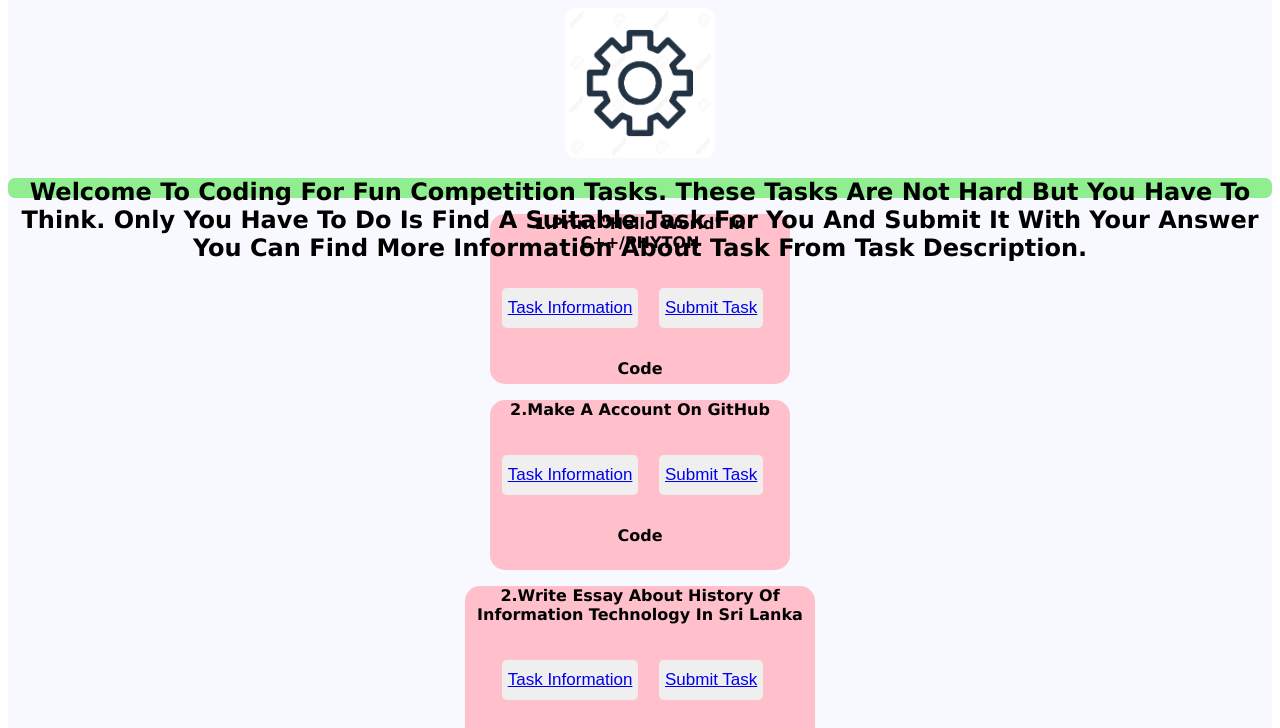
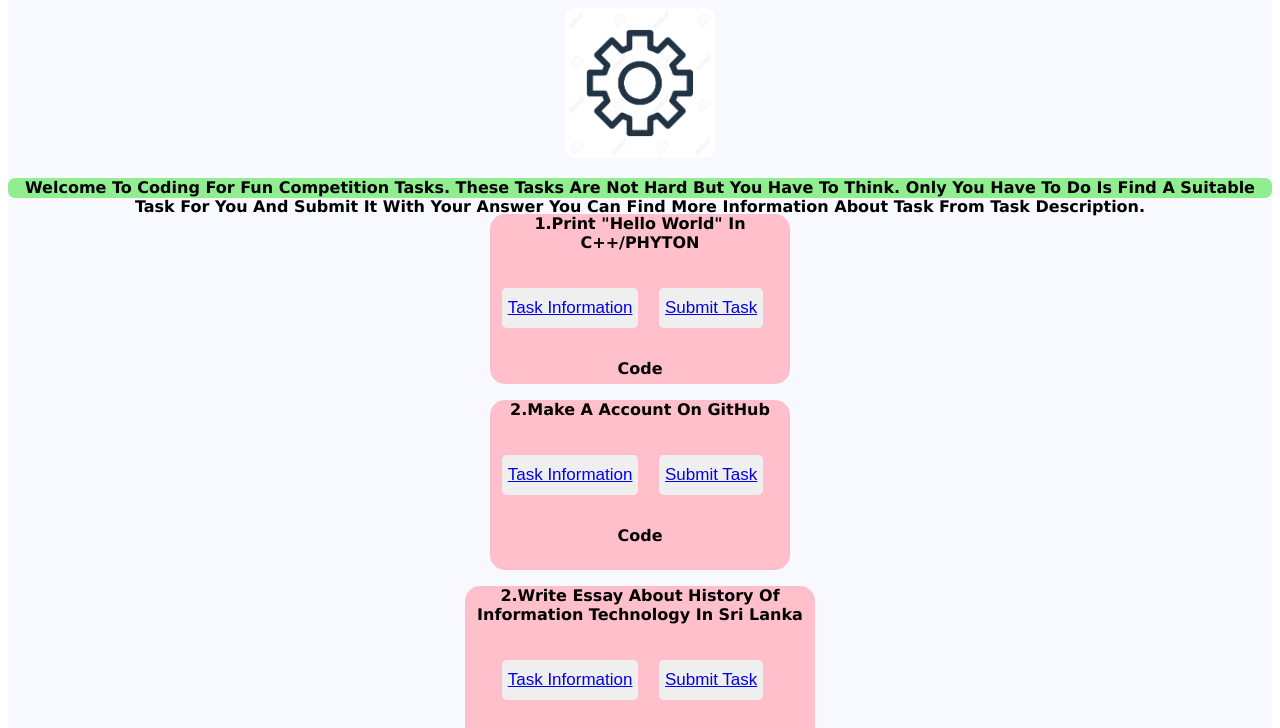
Before and after one commit to PasinduDushan/Coding-For-Fun-2020, a plain HTML site: page tasks.html in a window 1280 px wide. Shown: the part 65-793 px from the top of the page. Drawn offline with Linux system fonts and the light colour scheme.

Commit message:
Update tasks.html

```diff
--- a/tasks.html
+++ b/tasks.html
@@ -8,7 +8,7 @@
 <u><b><p id="label" class="label">Tasks</p></b></u>
 <img id="icon" src="111605382-settings-icon-vector-isolated-on-white-background-settings-transparent-sign.jpg">
 <div class="information">
-<b><p><font size=5>Welcome To Coding For Fun Competition Tasks. These Tasks Are Not Hard But You Have To Think. Only You Have To Do Is Find A Suitable Task For You And Submit It With Your Answer You Can Find More Information About Task From Task Description.</font></p></b>
+<b><p>Welcome To Coding For Fun Competition Tasks. These Tasks Are Not Hard But You Have To Think. Only You Have To Do Is Find A Suitable Task For You And Submit It With Your Answer You Can Find More Information About Task From Task Description.</font></p></b>
 </div>
 <center><div class="taskinformation1">
 <b><p>1.Print "Hello World" In C++/PHYTON</p><b>
```
